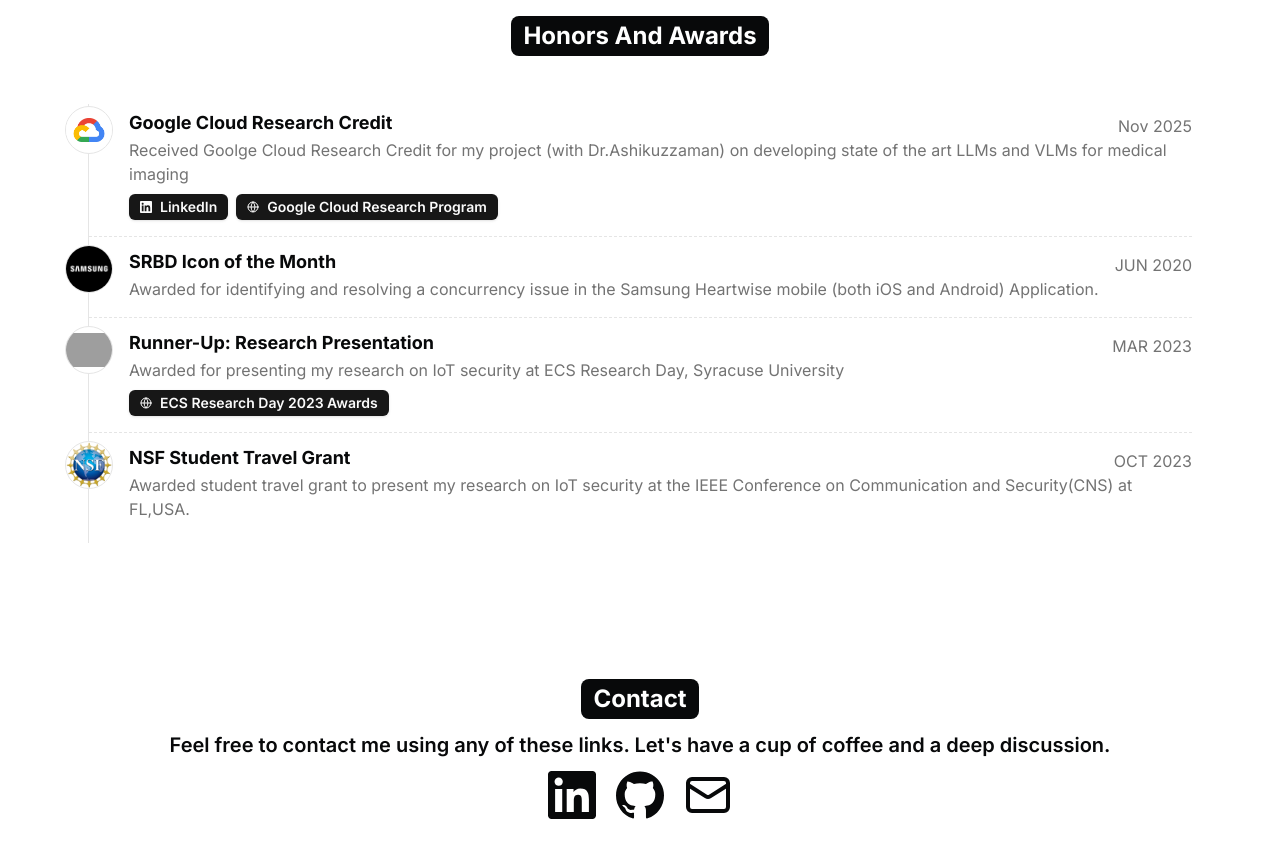
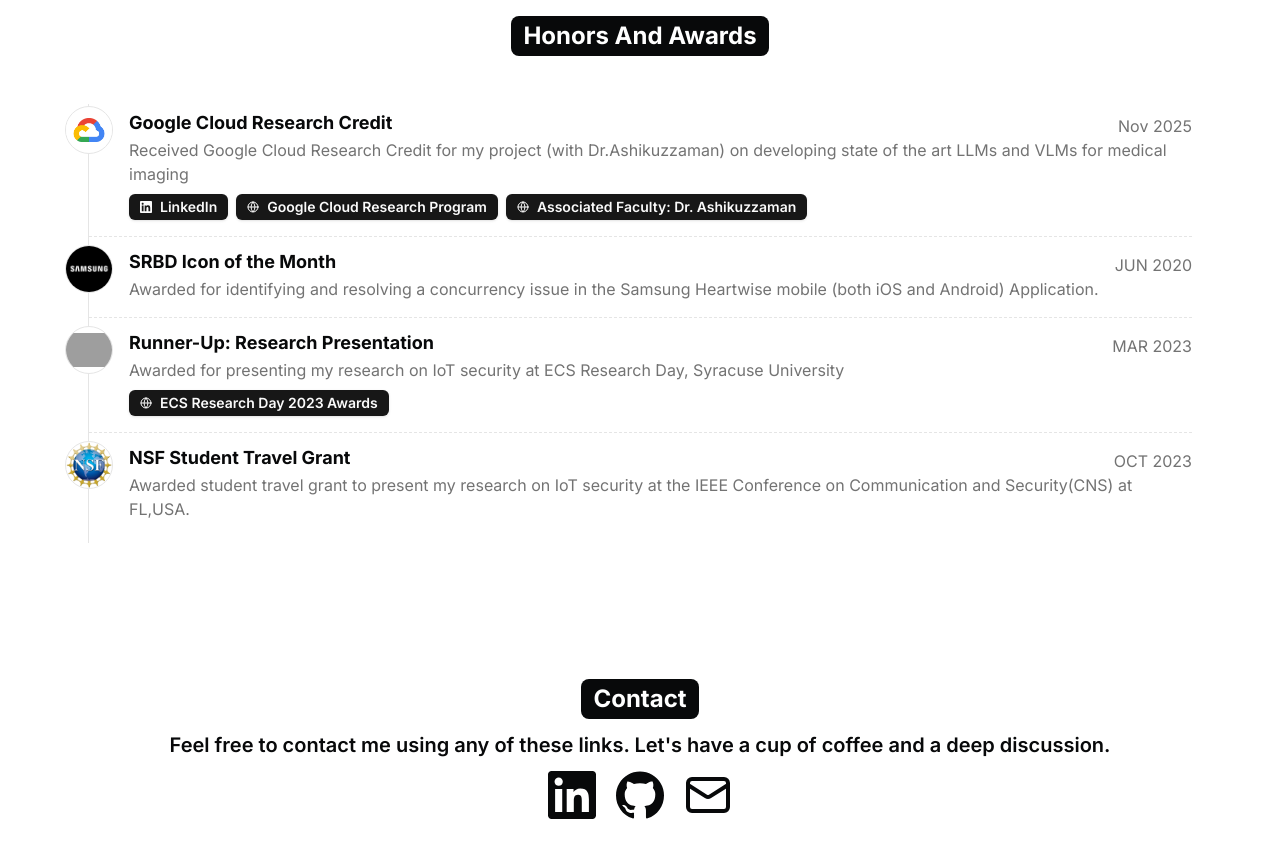
Before and after one commit to akibjawad/akibjawad.github.io, a Next.js app: page / in a window 1280 px wide. Shown: the part 4640-5498 px from the top of the page. Built offline with nearby package versions, Linux system fonts and the light colour scheme; grey boxes are pictures that could not be loaded.

Commit message:
update link

```diff
--- a/src/data/resume.tsx
+++ b/src/data/resume.tsx
@@ -432,7 +432,7 @@ export const DATA = {
     {
       "title":"Google Cloud Research Credit",
       "dates": "Nov 2025",
-      "description":`Received Goolge Cloud Research Credit for my project (with Dr.Ashikuzzaman) on developing state of the art LLMs and VLMs for medical imaging`,
+      "description":`Received Google Cloud Research Credit for my project (with Dr.Ashikuzzaman) on developing state of the art LLMs and VLMs for medical imaging`,
       "image":"/supercloud.png",
       "links":[
         {
@@ -444,6 +444,11 @@ export const DATA = {
           title:"Google Cloud Research Program",
           icon:<Icons.globe className="size-3"/>,
           href:"https://cloud.google.com/edu/researchers?hl=en"
+        },
+        {
+          title:"Associated Faculty: Dr. Ashikuzzaman",
+          icon:<Icons.globe className="size-3"/>,
+          href:"https://sse.umkc.edu/profiles/ashikuzzaman-md.html"
         }
       ]
     },
```
